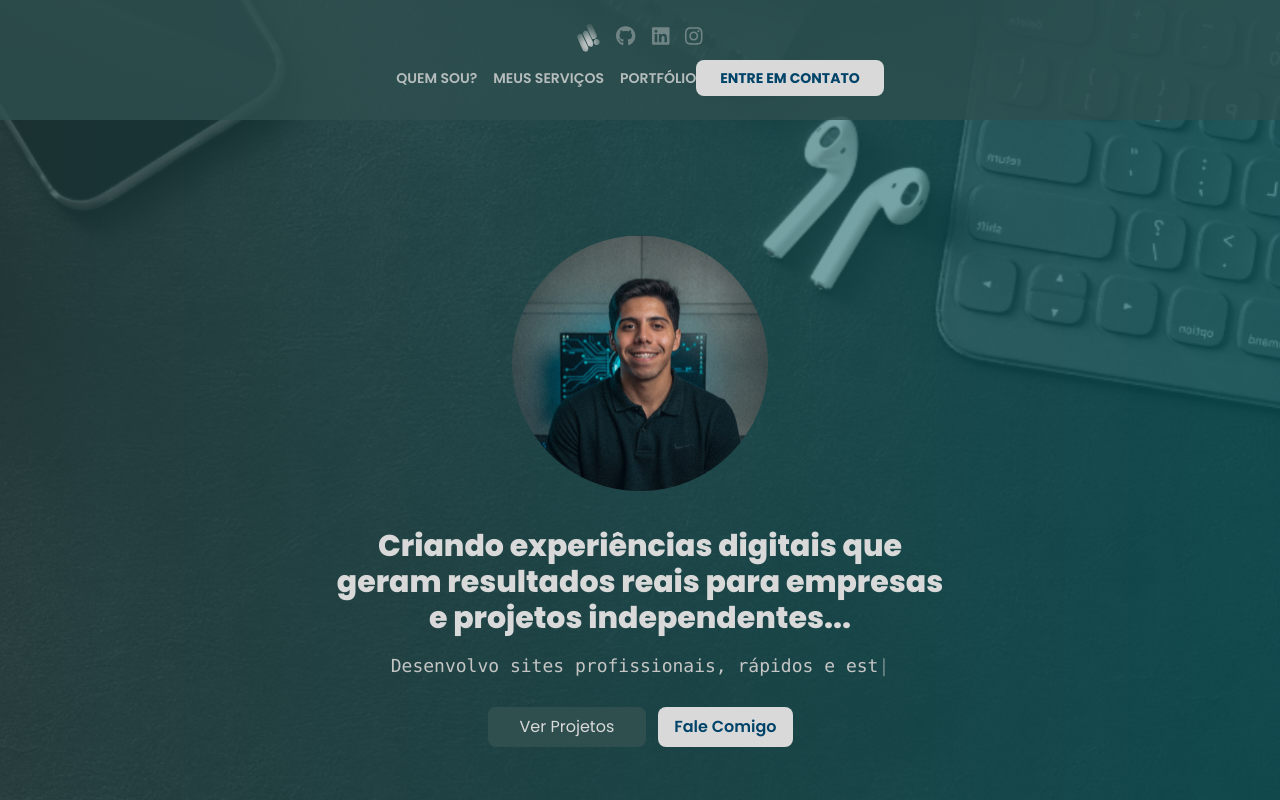
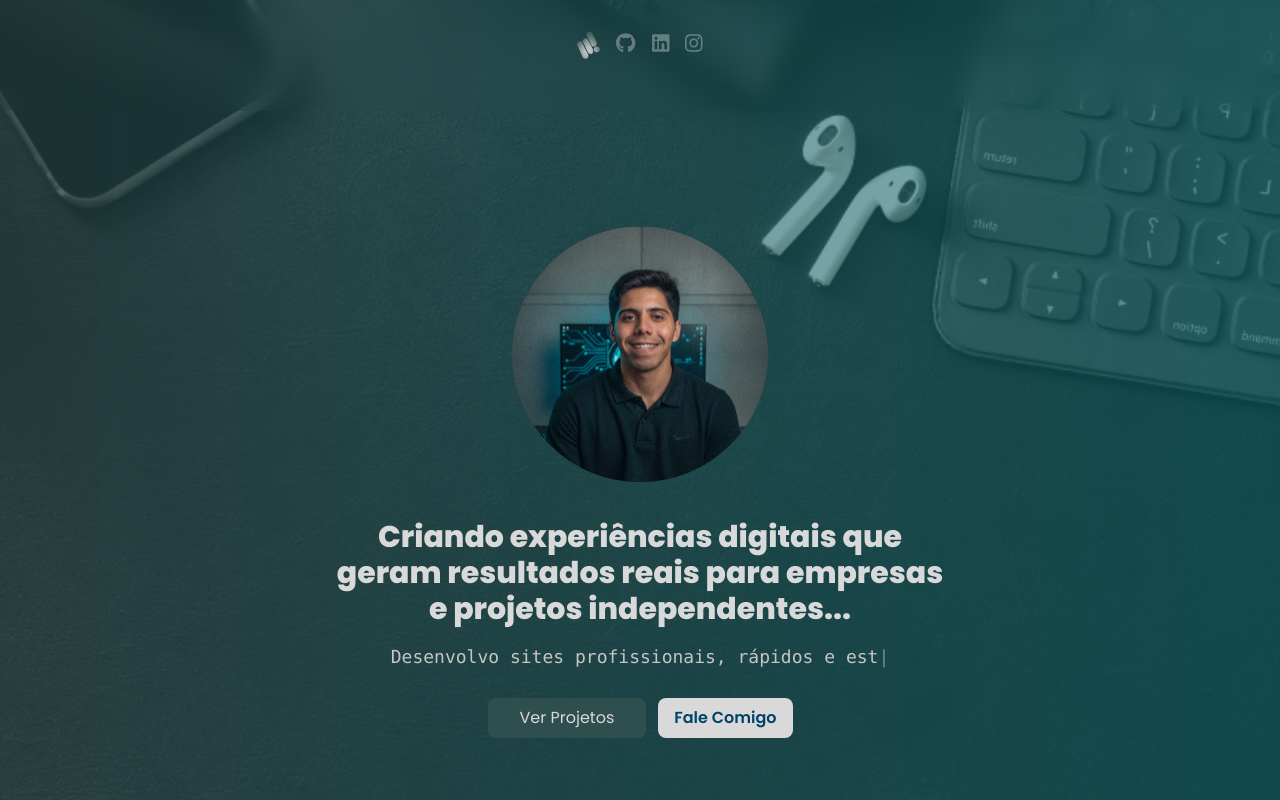
Before and after one commit to mayconviniciusdev/website-mayconviniciusdev, a Next.js app: page / in a window 1280 px wide. Shown: the top 800 px of the page. Built offline with nearby package versions, Linux system fonts and the light colour scheme.

Commit message:
style(menu): melhora layout e responsividade do menu mobile

```diff
--- a/src/components/menu.tsx
+++ b/src/components/menu.tsx
@@ -29,11 +29,10 @@ export default function Menu() {
   ];
 
   return (
-    // Element do react-scroll que permite rolar até este bloco.
     <Element name="menu">
-      <section className="text-[#D9D9D9]/80 bg-[#2F4F4F]/80 h-30 flex flex-col justify-center">
-        <div className="flex justify-center">
-          <div className="flex items-center gap-4 mb-2">
+      <section className="text-[#D9D9D9]/80 backdrop-blur-md py-5 md:py-8">
+        <div className="flex justify-center md:mb-5">
+          <div className="flex items-center gap-4">
             <Image
             src="/logo.svg"
             width={23}
@@ -41,23 +40,21 @@ export default function Menu() {
             quality={100}
             alt="Logo da maicoding"/>
 
-            {/* Componente que exibe os ícones das redes sociais. */}
             <HeaderSocialLinks
             githubIcon={faGithub}
             linkedinIcon={faLinkedin}
             instagramIcon={faInstagram}/>
-          </div>
 
-          {/* Botão toggle para abrir/fechar o menu em telas pequenas. */}
+            {/* Botão toggle para mobile */}
             <button
             onClick={() => setIsMenuOpen(!isMenuOpen)}
-          className="md:hidden text-xl cursor-pointer"
+            className="md:hidden text-2xl cursor-pointer"
             aria-controls="main-navigation"
             aria-expanded={isMenuOpen}
             aria-label={isMenuOpen ? 'Fechar menu' : 'Abrir menu'}>
-            <FontAwesomeIcon
-            icon={isMenuOpen ? faTimes : faBars}/>
+              <FontAwesomeIcon icon={isMenuOpen ? faTimes : faBars}/>
             </button>
+          </div>
         </div>
 
         {/* Navegação do menu */}
@@ -65,29 +62,30 @@ export default function Menu() {
         id="main-navigation"
         role="navigation"
         aria-hidden={!isMenuOpen}
-        className={`${isMenuOpen ? 'flex' : 'hidden'} font-semibold text-sm flex flex-col
-        md:flex md:flex-row md:justify-center md:items-center`}>
-          <ul className="text-right flex flex-col gap-4
-          md:flex-row">
+        className={`${isMenuOpen ? 'flex' : 'hidden'}
+        font-semibold text-sm p-6 w-full text-center items-center bg-[#2F4F4F]/90 backdrop-blur-sm rounded-b-2xl shadow-xl transition-all flex flex-row justify-center absolute top-full
+        md:p-0 md:bg-transparent md:shadow-none md:static`}>
+          <ul className="flex flex-col gap-4 w-full md:flex-row md:w-auto">
             {menuItems.map((item) => (
+              <li key={item.to} className="w-full md:w-auto ">
                 <Link
-              key={item.to}
                 to={item.to}
                 smooth={true}
                 duration={500}
                 offset={-170}
                 onClick={() => setIsMenuOpen(false)}
-              className="cursor-pointer transition-all duration-300 hover:text-[#D9D9D9]/50
-              md:hover:scale-105">
-                <p>{item.label}</p>
+                className="text-center cursor-pointer transition-all duration-300 hover:text-[#D9D9D9]/50">
+                  {item.label}
                 </Link>
+              </li>
             ))}
+
+            <div className="pb-1.5 md:pb-0">
+              <HeaderNavButton text="ENTRE EM CONTATO"/>
+            </div>
           </ul>
-
-          {/* Botão de contato reutilizável */}
-          <HeaderNavButton text="ENTRE EM CONTATO"/>
         </nav>
       </section>
     </Element>
-  )
+  );
 }
```
Lines whose indentation alone changed are shown as unchanged.
